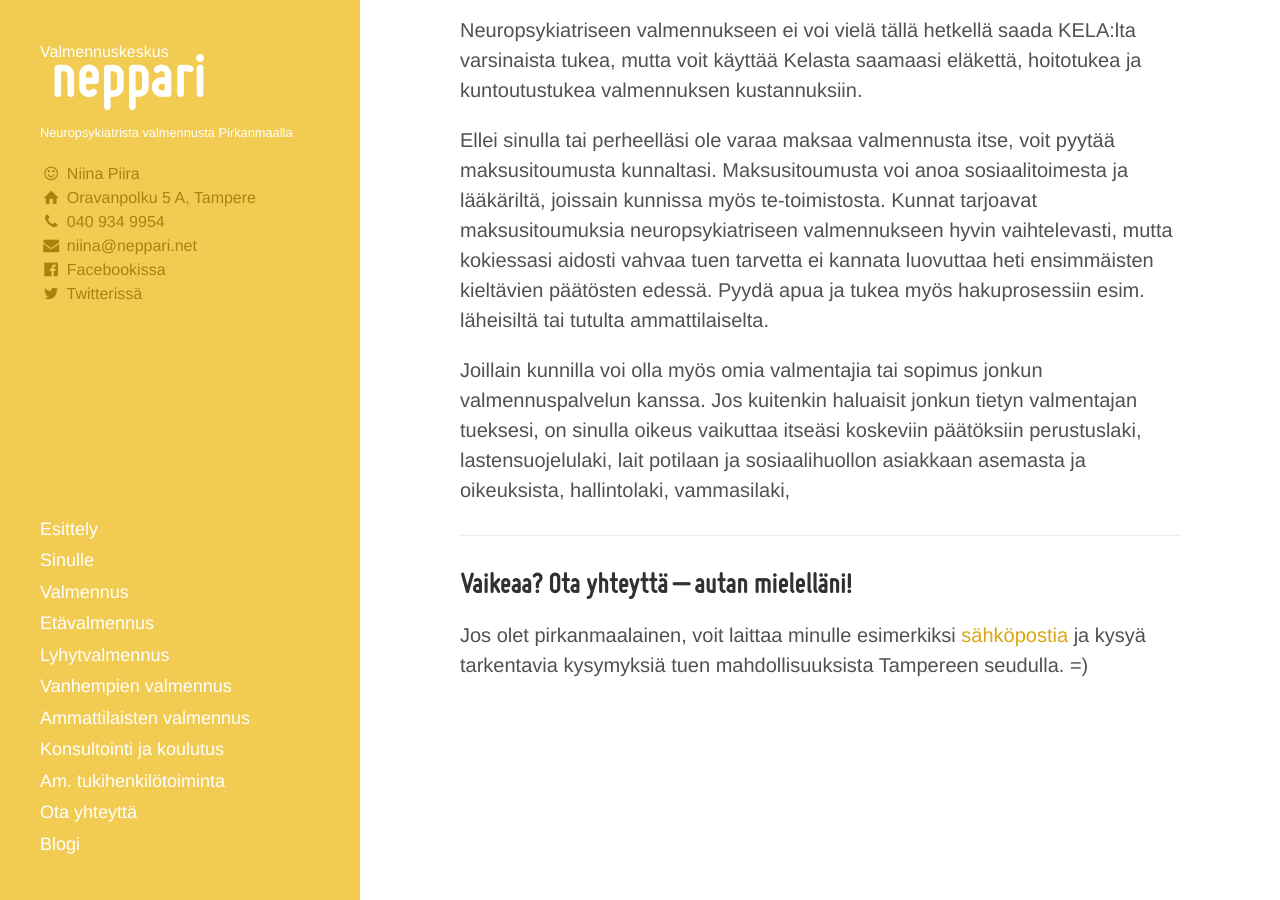
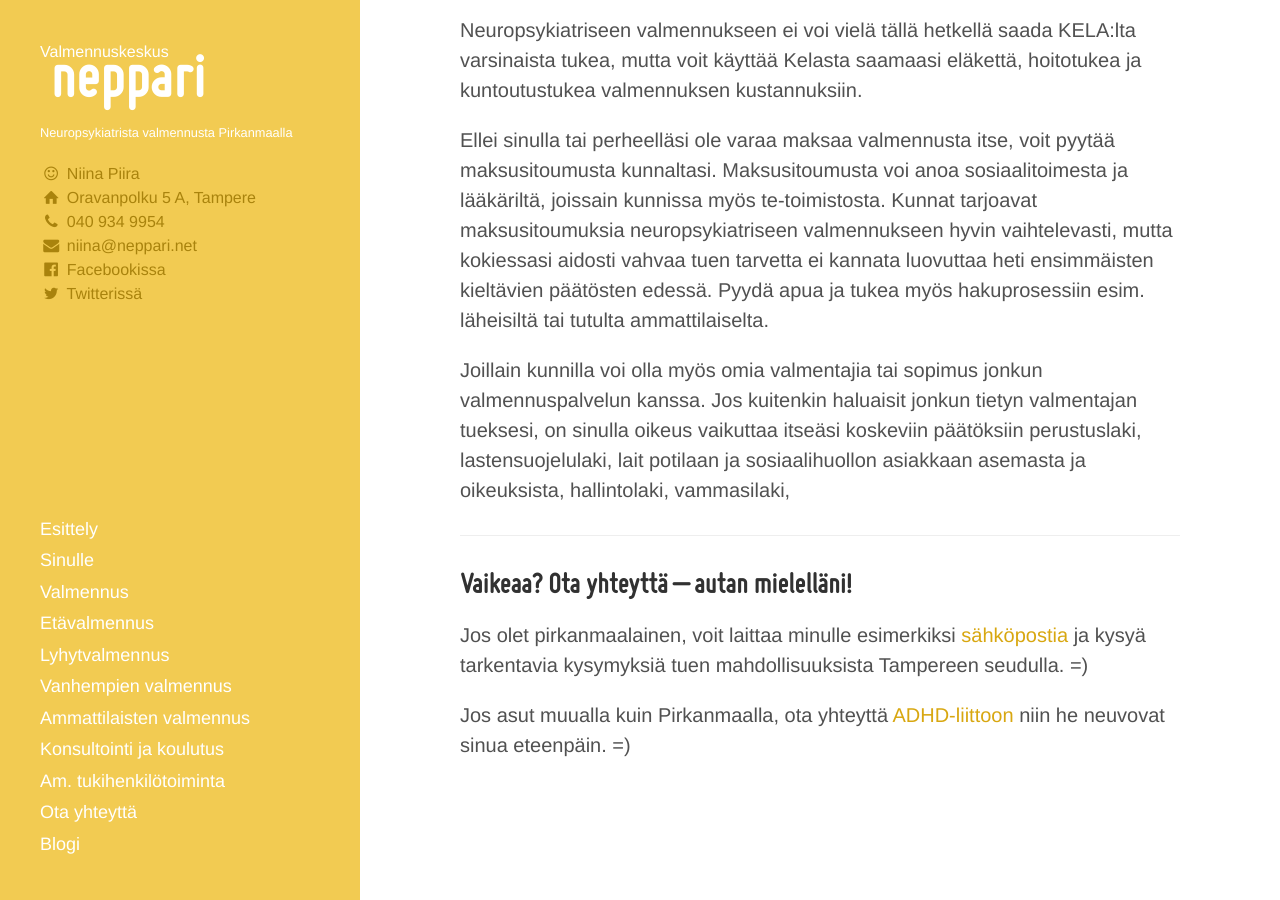
Before and after one commit to niinapiira/neppari.net, a Jekyll site: the page built from pieni-adhd-infopaketti.md, in a window 1280 px wide and 900 px high, scrolled down 4580 px. Built offline with Jekyll 4.4.1, drawn with Linux system fonts in a browser that asks for light colours.

Commit message:
Updated pieni-adhd-infopaketti.md

```diff
--- a/pieni-adhd-infopaketti.md
+++ b/pieni-adhd-infopaketti.md
@@ -113,3 +113,5 @@ ___
 ## Vaikeaa? Ota yhteyttä – autan mielelläni!
 
 Jos olet pirkanmaalainen, voit laittaa minulle esimerkiksi [sähköpostia](/ota yhteyttä) ja kysyä tarkentavia kysymyksiä tuen mahdollisuuksista Tampereen seudulla. =)
+
+Jos asut muualla kuin Pirkanmaalla, ota yhteyttä [ADHD-liittoon](http://www.adhd-liitto.fi/yhteystiedot/puhelinneuvonta) niin he neuvovat sinua eteenpäin. =)
```
